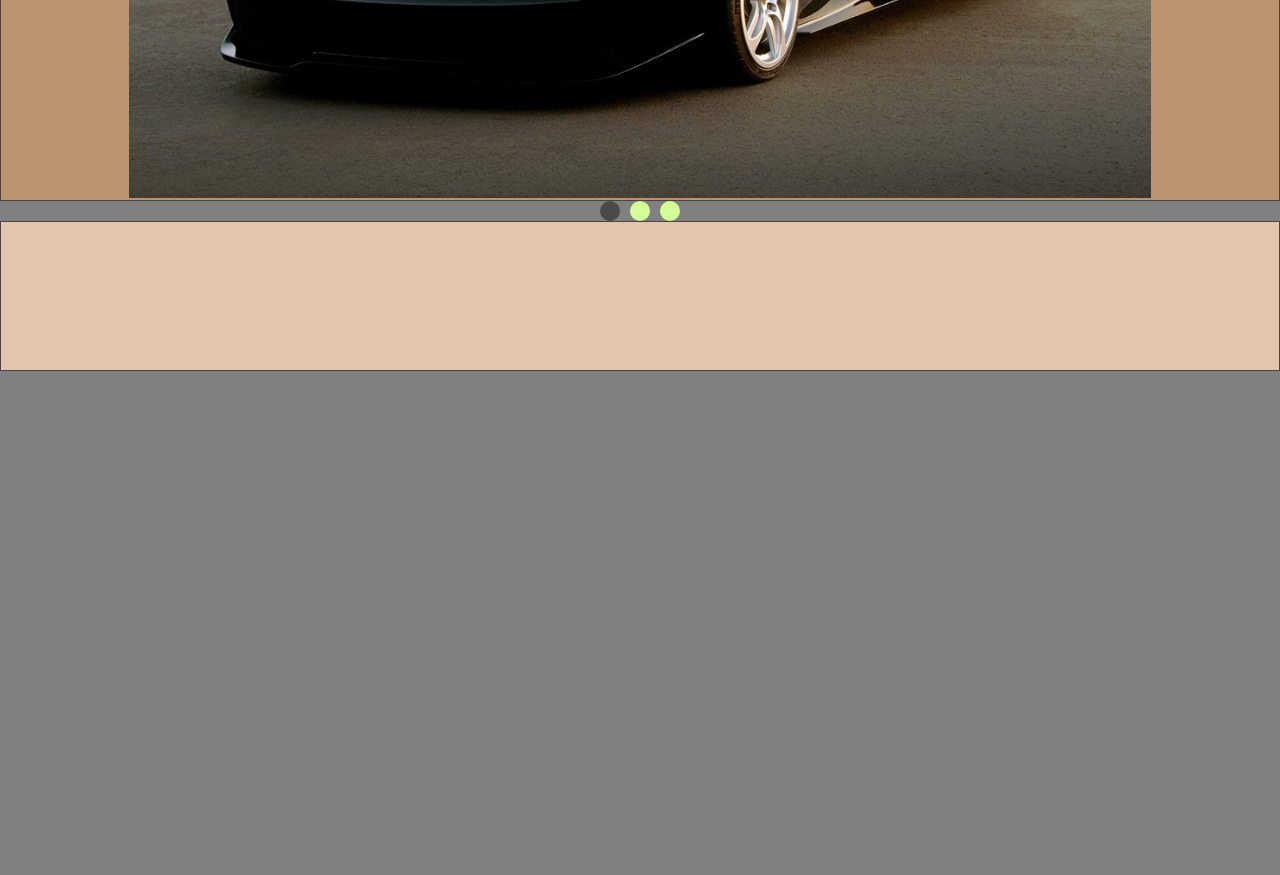
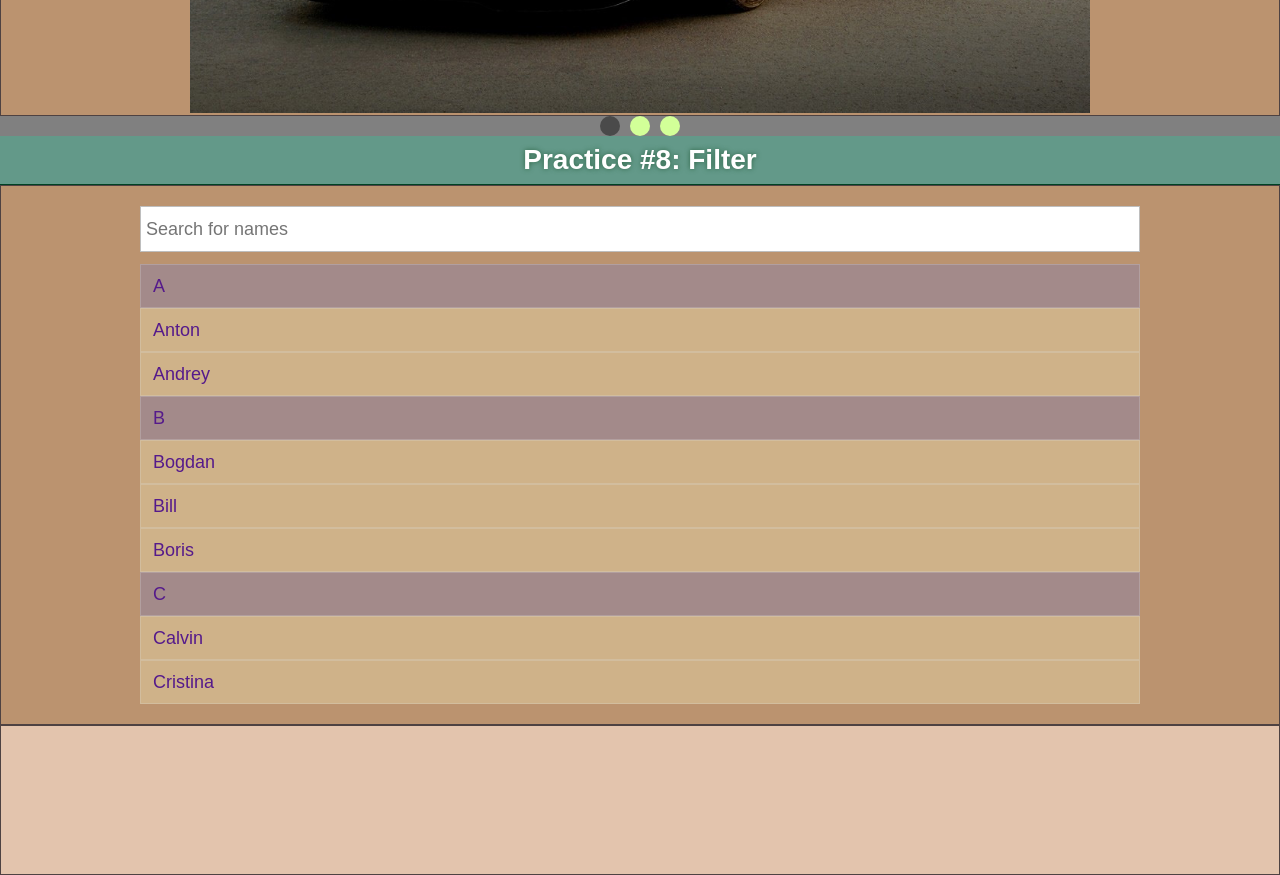
Before and after one commit to GlebKolyano/archive__js-practice-course, a plain HTML site: page index.html in a window 1280 px wide. Shown: the part 2820-3695 px from the top of the page. Before the commit the page ends 3191 px from the top, so only its background shows below. Drawn offline with Linux system fonts and the light colour scheme.

Commit message:
made the html/css for the #8 lesson

```diff
--- a/css/style.css
+++ b/css/style.css
@@ -670,9 +670,8 @@ button {
   -webkit-box-direction: normal;
       -ms-flex-direction: column;
           flex-direction: column;
-  max-width: 1200px;
+  max-width: 900px;
   width: 80%;
-  min-height: 100%;
   position: relative;
 }
 .slider__box .prev,
@@ -766,6 +765,35 @@ button {
   background-color: rgba(0, 0, 0, 0.425);
 }
 
+.filter__block {
+  max-width: 1000px;
+  width: 100%;
+}
+
+.filterInput {
+  width: 100%;
+  font-style: 18px;
+  padding: 12px 20px 12px 5px;
+  border: 1px solid #bebebe;
+  margin-bottom: 12px;
+}
+
+.myUL li a {
+  border: 1px solid rgba(221, 221, 221, 0.253);
+  background-color: #fffecb49;
+  padding: 12px;
+  font-style: 18px;
+  display: block;
+}
+.myUL li a:not(.header):hover {
+  background-color: #fffecb80;
+  border: 1px solid rgba(221, 221, 221, 0.479);
+}
+.myUL a.header {
+  background-color: #a38a8a;
+  cursor: default;
+}
+
 .hide {
   display: none;
 }
--- a/index.html
+++ b/index.html
@@ -14,6 +14,7 @@
   <script src="/js/5__Modal-Window.js" defer></script>
   <script src="/js/6__Animation.js" defer></script>
   <script src="/js/7__slider.js" defer></script>
+  <script src="/js/8__Filter.js" defer></script>
 
 
 
@@ -190,6 +191,26 @@
           <span class="dot"></span>
         </div>
       </div>
+      <div class="practice">
+        <h2>Practice #8: Filter</h2>
+        <div class="container">
+          <div class="filter__block">
+            <input type="text" class="filterInput" placeholder="Search for names">
+            <ul class="myUL">
+              <li><a href="" class="header">A</a></li>
+              <li><a href="">Anton</a></li>
+              <li><a href="">Andrey</a></li>
+              <li><a href="" class="header">B</a></li>
+              <li><a href="">Bogdan</a></li>
+              <li><a href="">Bill</a></li>
+              <li><a href="">Boris</a></li>
+              <li li><a href="" class="header">C</a></li>
+              <li><a href="">Calvin</a></li>
+              <li><a href="">Cristina</a></li>
+            </ul>
+          </div>
+        </div>
+      </div>
     </section>
 <footer class="footer">
   <div class="container">
```
Also changed, not shown: js/8__Filter.js (added).
